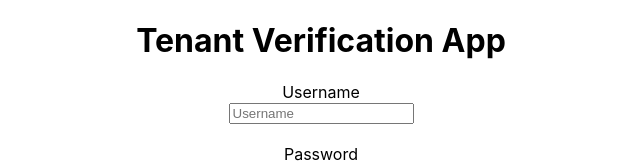
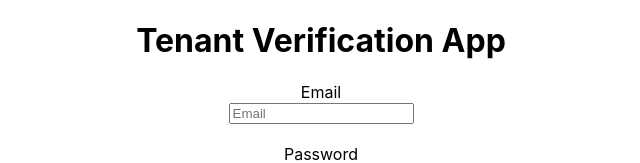
Before and after one commit to Flatiron-group/tenant_verification_client, a React (Create React App) app: page / in a window 1280 px wide. Shown: the top 163 px of the page, without its empty margins (319-959 px from the left). Built offline with nearby package versions, Linux system fonts and the light colour scheme.

Commit message:
made the fetch request to the back end. successfully logs in and alerts if email or password is incorrect

```diff
--- a/src/components/Login.js
+++ b/src/components/Login.js
@@ -4,19 +4,19 @@ import React, { useState } from 'react'
 const URL = "http://localhost:3001"
 
 function Login(){
-  const [ username, setUsername ] = useState("")
+  const [ email, setEmail ] = useState("")
   const [ password, setPassword ] = useState("")
 
   const handleChange = e => {
     switch(e.target.name) {
-      case "username":
-        setUsername(e.target.value)
+      case "email":
+        setEmail(e.target.value)
         break
       case "password":
         setPassword(e.target.value)
         break
       default:
-        setUsername(username)
+        setEmail(email)
         setPassword(password)
     }
   }
@@ -27,21 +27,32 @@ function Login(){
   }
 
   const clearForm = () => {
-    setUsername("")
+    setEmail("")
     setPassword("")
   }
 
   async function loggingIn(){
     try {
-      let response = fetch(`${URL}/login`)
-      let data = response.json()
+      let response = await fetch(`${URL}/login`, {
+        method: "POST",
+        mode: 'cors',
+        headers: {
+          'Content-Type': 'application/json',
+          Accept: 'application/json'
+        },
+        body: JSON.stringify({
+          email, password
+        })
+      })
+      let data = await response.json()
 
       if (data.error) {
-        alert("Incorrect username or password.")
+        alert("Incorrect email or password.")
         clearForm()
       } else {
         // NEED TO CHANGE THE ALERT TO A USER ACTION FROM REDUX
         alert("Successfully logged in!")
+        localStorage.setItem("token", data.token)
       }
     } catch(e) {
       alert("The following error occured: ", e)
@@ -51,13 +62,13 @@ function Login(){
   return(
     <div>
       <form onSubmit={handleSubmit}>
-        <label>Username</label>
+        <label>Email</label>
         <br />
         <input
           type="text"
-          name="username"
-          placeholder="Username"
-          value={username}
+          name="email"
+          placeholder="Email"
+          value={email}
           onChange={handleChange}
         />
         <br />
```
